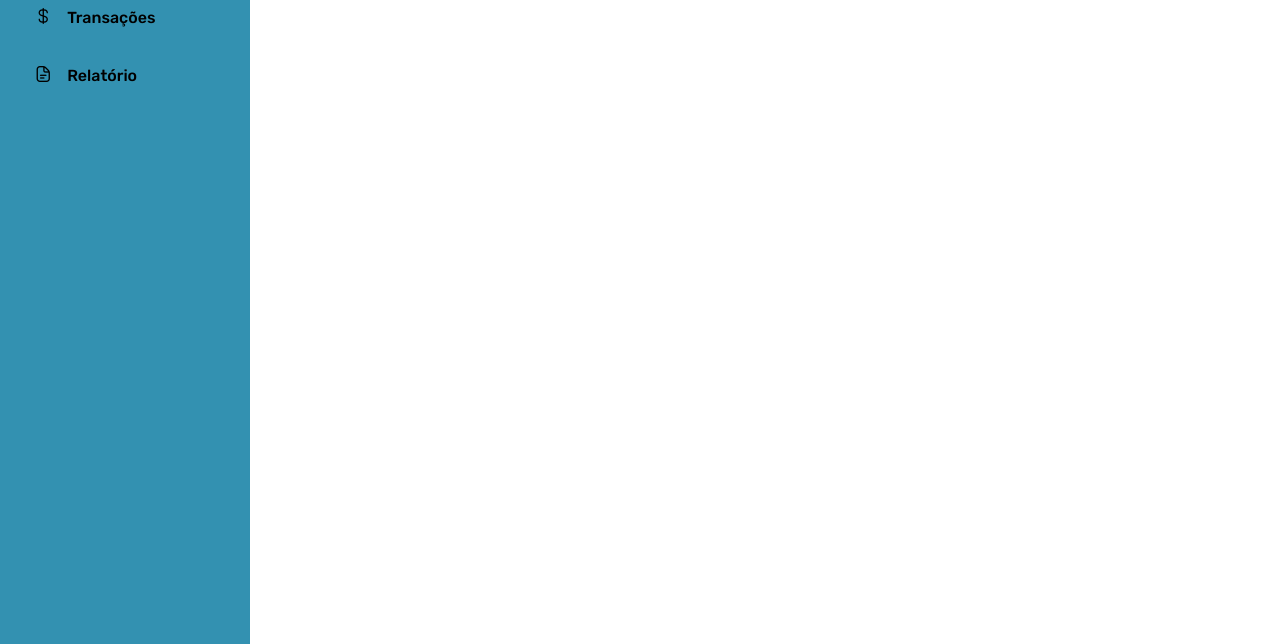
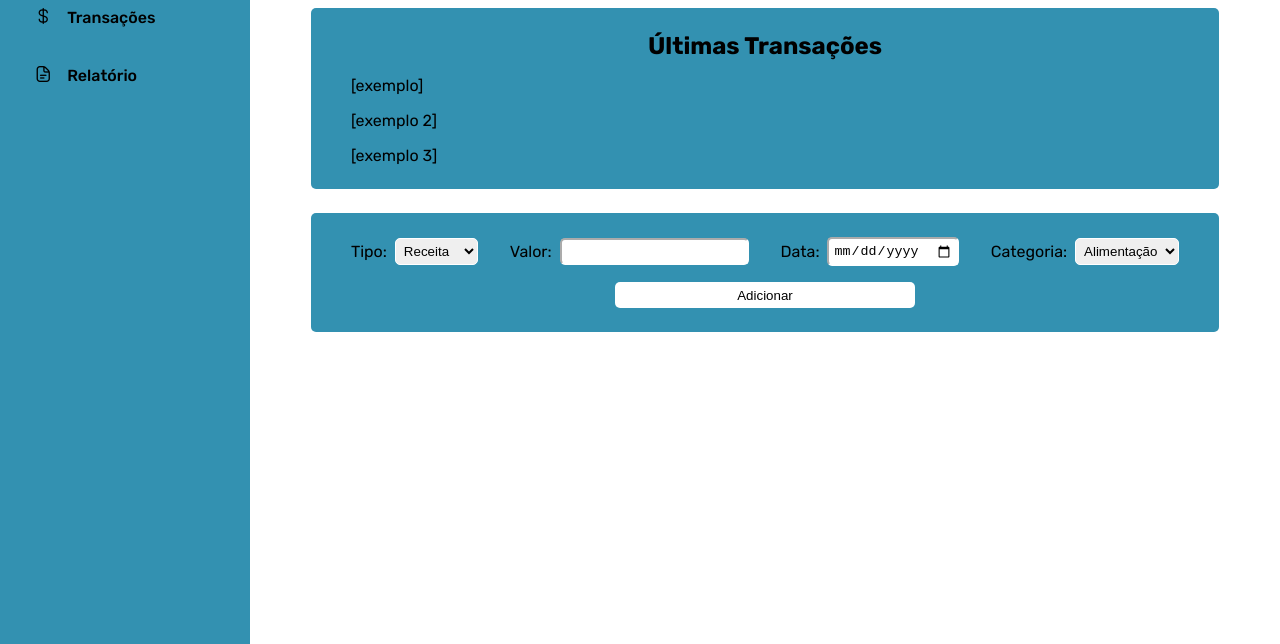
Before and after one commit to HarkyzinPROGRAMAS/Gerenciamento-Financeiro, a plain HTML site: page pages/transacoes.html in a window 1280 px wide. Shown: the part 156-800 px from the top of the page. Drawn offline with nearby package versions, Linux system fonts and the light colour scheme.

Commit message:
aba de transacao

```diff
--- a/pages/transacoes.html
+++ b/pages/transacoes.html
@@ -49,5 +49,57 @@
             </ul>
         </div>
     </header>
+
+    <section class="visao-geral">
+        <div class="dashboard-container">
+            <h1>Transações</h1>
+
+            <ul class="lista-transacoes-container">
+                <h2>Últimas Transações</h2>
+                <li>[exemplo]</li>
+                <li>[exemplo 2]</li>
+                <li>[exemplo 3]</li>
+            </ul>
+
+            <div class="transacao-add-container">
+
+                <div class="transacao-opcao-container">
+                    <div class="transacao-catego-container">
+                        <label for="tipo">Tipo:</label>
+                        <select name="tipo" id="tipo-transacao">
+                            <option value="receita">Receita</option>
+                            <option value="despesa">Despesa</option>
+                        </select>
+                    </div>
+
+                    <div class="transacao-catego-container">
+                        <label for="valor">Valor:</label>
+                        <input type="number" name="valor" id="valor-transacao" min="0">
+                    </div>
+
+                    <div class="transacao-catego-container">
+                        <label for="data">Data:</label>
+                        <input type="date" name="data" id="data-transacao">
+                    </div>
+
+                    <div class="transacao-catego-container">
+                        <label for="categoria">Categoria:</label>
+                        <select name="categoria" id="categoria-transacao">
+                            <option value="alimentacao">Alimentação</option>
+                            <option value="transporte">Transporte</option>
+                            <option value="moradia">Moradia</option>
+                            <option value="saude">Saúde</option>
+                            <option value="lazer">Lazer</option>
+                            <option value="educacao">Educação</option>
+                            <option value="salario">Salário</option>
+                        </select>
+                    </div>
+                </div>
+                <button type="button">Adicionar</button>
+
+            </div>
+
+        </div>
+    </section>
 </body>
 </html>
--- a/styles/styles.css
+++ b/styles/styles.css
@@ -69,7 +69,7 @@ a {
     flex-direction: column;
     align-items: center;
     text-align: center;
-    padding: 6em 2em;
+    padding: 4em 2em;
     margin-left: 250px;
 }
 
@@ -150,3 +150,59 @@ a {
 .graficos-container {
     width: 100%;
 }
+
+.lista-transacoes-container {
+    display: flex;
+    flex-direction: column;
+    gap: 1em;
+    border-radius: 5px;
+    width: 100%;
+    padding: 1.5em 2.5em;
+    background-color: #3391b1;
+}
+
+.lista-transacoes-container li {
+    text-align: left;
+}
+
+.transacao-add-container {
+    display: flex;
+    flex-direction: column;
+    gap: 1em;
+    background-color: #3391b1;
+    border-radius: 5px;
+    padding: 1.5em 2.5em;
+}
+
+.transacao-add-container button {
+    width: 300px;
+    margin: 0 auto;
+    background-color: white;
+    border: none;
+    border-radius: 5px;
+    padding: .4em;
+    cursor: pointer;
+}
+
+.transacao-add-container button:active {
+    background-color: rgb(230, 230, 230);
+}
+
+.transacao-opcao-container {
+    display: flex;
+    align-items: center;
+    justify-content: center;
+    gap: 2em;
+}
+
+.transacao-catego-container {
+    display: flex;
+    align-items: center;
+    gap: .5em;
+}
+
+.transacao-catego-container select, input {
+    border-radius: 5px;
+    border-color: white;
+    padding: .3em;
+}
```
